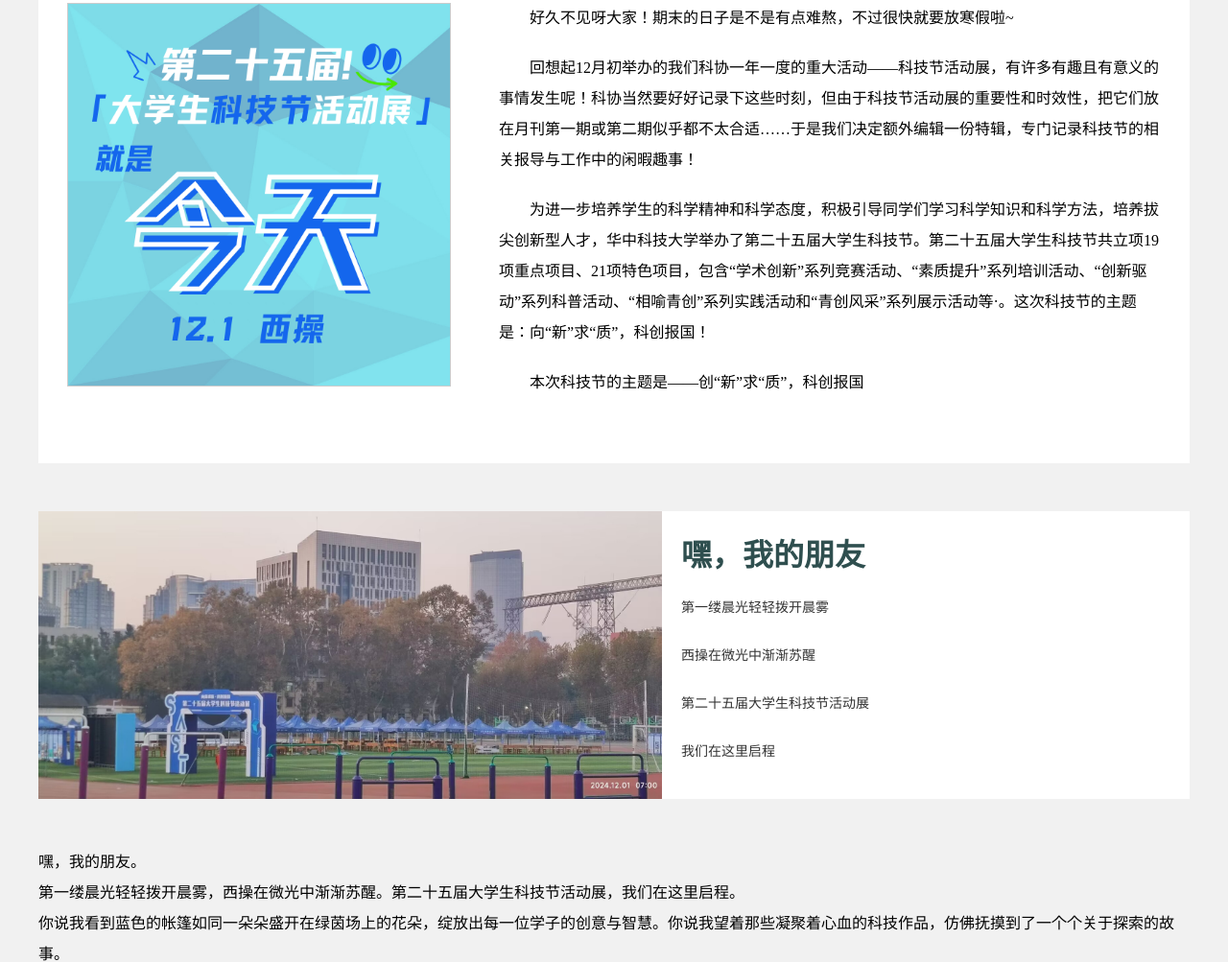
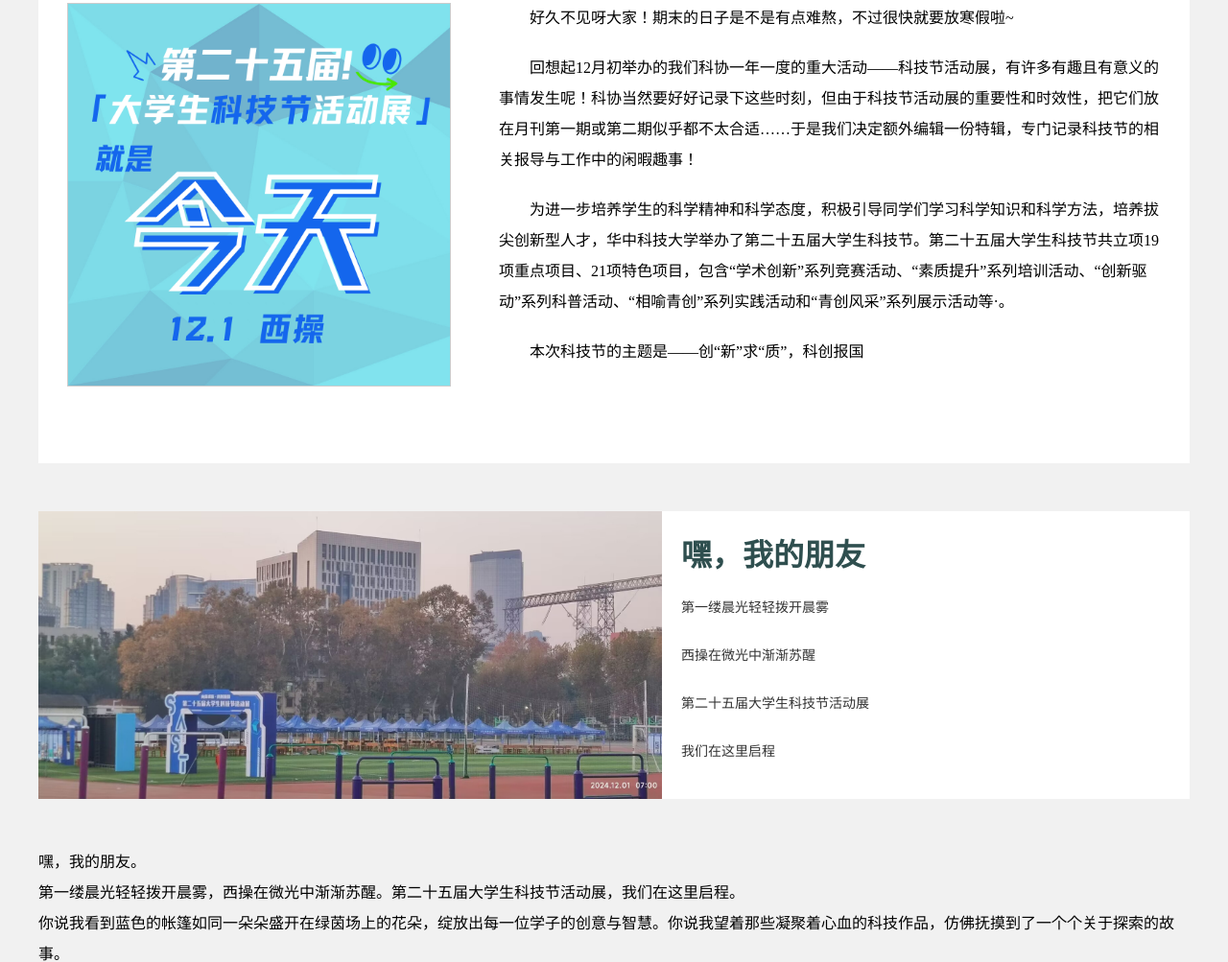
Before and after one commit to yellowxinyi/SASTER_2, a plain HTML site: page index.html in a window 1280 px wide. Shown: the part 916-1919 px from the top of the page at 96% size. Drawn offline with Linux system fonts and the light colour scheme.

Commit message:
Add files via upload

```diff
--- a/index.html
+++ b/index.html
@@ -77,7 +77,7 @@
                 </p>
 
                 <p>
-                    为进一步培养学生的科学精神和科学态度，积极引导同学们学习科学知识和科学方法，培养拔尖创新型人才，华中科技大学举办了第二十五届大学生科技节。第二十五届大学生科技节共立项19项重点项目、21项特色项目，包含“学术创新”系列竞赛活动、“素质提升”系列培训活动、“创新驱动”系列科普活动、“相喻青创”系列实践活动和“青创风采”系列展示活动等·。这次科技节的主题是：向“新”求“质”，科创报国！
+                    为进一步培养学生的科学精神和科学态度，积极引导同学们学习科学知识和科学方法，培养拔尖创新型人才，华中科技大学举办了第二十五届大学生科技节。第二十五届大学生科技节共立项19项重点项目、21项特色项目，包含“学术创新”系列竞赛活动、“素质提升”系列培训活动、“创新驱动”系列科普活动、“相喻青创”系列实践活动和“青创风采”系列展示活动等·。
                 </p>
 				<p>
 					本次科技节的主题是——创“新”求“质”，科创报国
```
